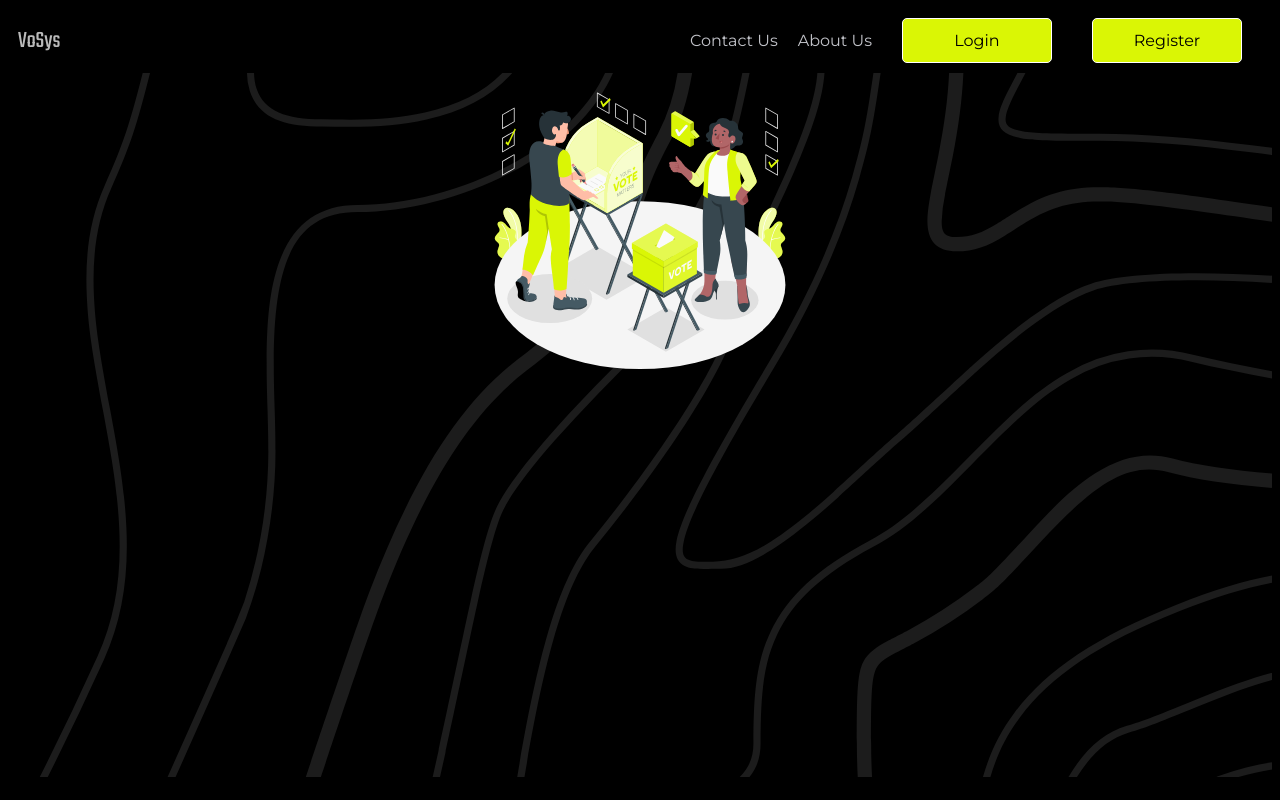
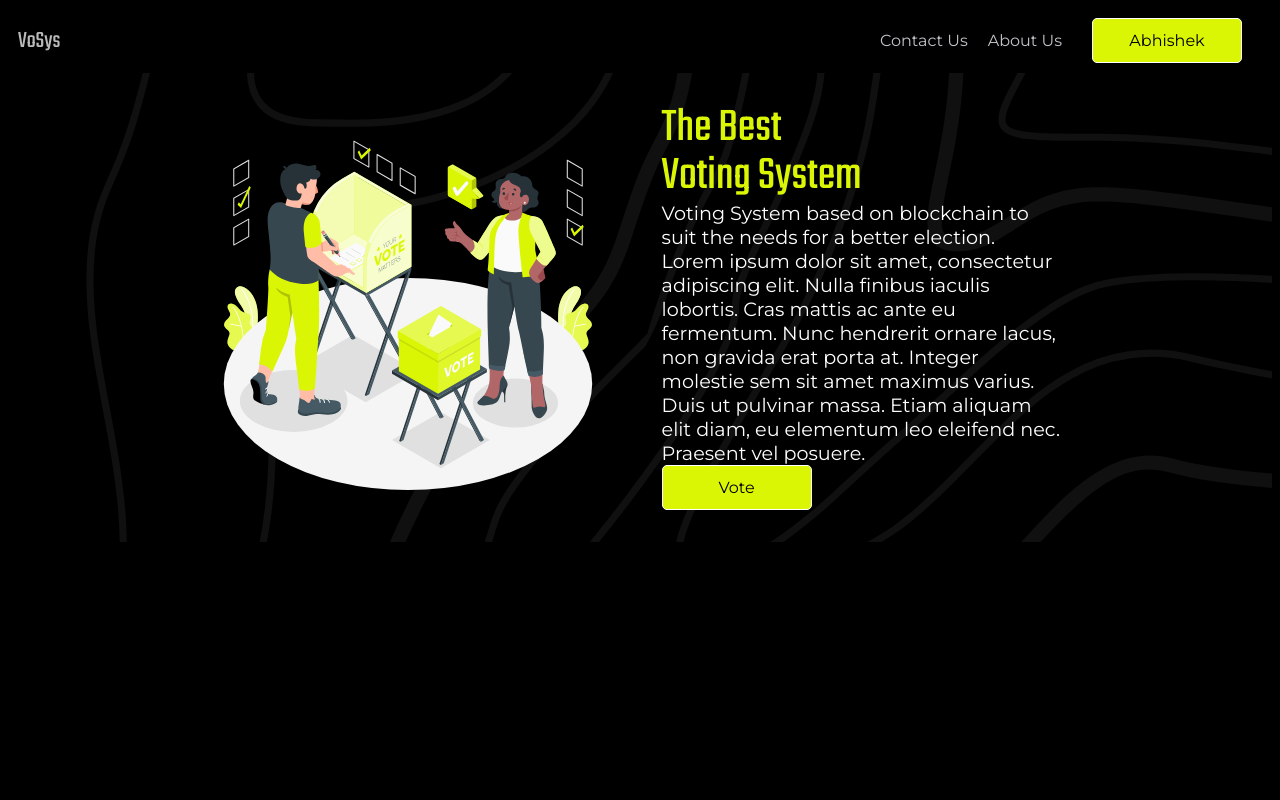
Before and after one commit to sauravk000/voting-system, a React (Vite) app: page / in a window 1280 px wide. Built offline with nearby package versions, Linux system fonts and the light colour scheme.

Commit message:
Added routes and components

```diff
--- a/src/App.jsx
+++ b/src/App.jsx
@@ -1,17 +1,25 @@
-import { useState } from 'react'
-import { BrowserRouter, Routes, Route } from 'react-router-dom'
-import Home from './components/Home'
+import { BrowserRouter, Routes, Route } from 'react-router-dom';
+import Dashboard from './components/Dashboard';
+import Home from './components/Home';
+import Login from './components/Login';
+import LoginDataProvider from './components/LoginDataProvider';
+import NotFound from './components/NotFound';
+import Register from './components/Register';
 
-function App() {
-  // const [count, setCount] = useState(0)
-
-  return (
-    <BrowserRouter>
-      <Routes>
-        <Route path='/' element={<Home/>}></Route>
-      </Routes>
-    </BrowserRouter>
-  )
+function App(props) {
+    return (
+        <LoginDataProvider>
+            <BrowserRouter>
+                <Routes>
+                    <Route path='/' element={<Home />}></Route>
+                    <Route path='/login' element={<Login />}></Route>
+                    <Route path='/register' element={<Register />}></Route>
+                    <Route path='/dashboard' element={<Dashboard />}></Route>
+                    <Route path='*' element={<NotFound />}></Route>
+                </Routes>
+            </BrowserRouter>
+        </LoginDataProvider>
+    );
 }
 
-export default App
+export default App;
--- /dev/null
+++ b/src/components/Dashboard.jsx
@@ -0,0 +1,12 @@
+import { redirect } from 'react-router-dom';
+import { getLoginData } from './LoginDataProvider';
+
+function Dashboard() {
+    const LoginData = getLoginData();
+    if (!LoginData) {
+        redirect('/login');
+    }
+    return <div>Dashboard</div>;
+}
+
+export default Dashboard;
--- a/src/components/Home.jsx
+++ b/src/components/Home.jsx
@@ -1,14 +1,35 @@
-import React from 'react';
+import { Link } from 'react-router-dom';
 import NavBar from './Nav/NavBar';
-import VotingImg from "../assets/Voting-amico.svg";
+import VotingImg from '../assets/Voting-amico.svg';
+import Button from './Utils/Button';
 
-function Home () {
+function Home() {
     return (
         <div>
             <NavBar />
             <div className="content">
-          <div className='homeImage'>
+                <div className="homeImage">
                     <img src={VotingImg} alt="Voting Image" />
+                </div>
+                <div>
+                    <div className="title">
+                        The Best <br /> Voting System
+                    </div>
+                    <p>
+                        Voting System based on blockchain to suit the needs for
+                        a better election.
+                    </p>
+                    <p>
+                        Lorem ipsum dolor sit amet, consectetur adipiscing elit.
+                        Nulla finibus iaculis lobortis. Cras mattis ac ante eu
+                        fermentum. Nunc hendrerit ornare lacus, non gravida erat
+                        porta at. Integer molestie sem sit amet maximus varius.
+                        Duis ut pulvinar massa. Etiam aliquam elit diam, eu
+                        elementum leo eleifend nec. Praesent vel posuere.
+                    </p>
+                    <Link to="/login">
+                        <Button text="Vote"></Button>
+                    </Link>
                 </div>
             </div>
         </div>
--- /dev/null
+++ b/src/components/Login.jsx
@@ -0,0 +1,12 @@
+import { redirect } from 'react-router-dom';
+import { getLoginData } from './LoginDataProvider';
+
+function Login() {
+    const LoginData = getLoginData();
+    if (LoginData) {
+        return redirect('/dashboard');
+    }
+    return <div>Login</div>;
+}
+
+export default Login;
--- /dev/null
+++ b/src/components/LoginDataProvider.jsx
@@ -0,0 +1,18 @@
+import React,{ useContext, createContext, useState } from "react";
+
+const LoginDataContext = createContext();
+
+export function getLoginData() {
+  return useContext(LoginDataContext);
+}
+
+export default function LoginDataProvider({children}) {
+  const [loginData, setLoginData] = useState(null);
+  //Used temporarily until backend data
+  setTimeout(() => {
+    setLoginData({
+      name: "Abhishek",
+    });
+  }, 1000);
+  return <LoginDataContext.Provider value={loginData}>{children}</LoginDataContext.Provider>;
+}
--- a/src/components/Nav/NavBar.jsx
+++ b/src/components/Nav/NavBar.jsx
@@ -1,23 +1,36 @@
-import React from 'react'
-import Button from '../Utils/Button'
+import Button from '../Utils/Button';
 import { Link } from 'react-router-dom';
+import { getLoginData } from '../LoginDataProvider';
 
-function NavBar () {
+function NavBar() {
+    const loginData = getLoginData();
+    if (!loginData) {
+        console.log('Null');
+    }
+
     return (
-      <div className='nav'>
-        <div className='brand'>VoSys</div>
-        <div className='links'>
+        <div className="nav">
+            <div className="brand">VoSys</div>
+            <div className="links">
                 <Link to="/contact">Contact Us</Link>
                 <Link to="/about">About Us</Link>
+                {!loginData ? (
+                    <>
                         <Link to="/login">
                             <Button text="Login"></Button>
                         </Link>
                         <Link to="/register">
                             <Button text="Register"></Button>
                         </Link>
+                    </>
+                ) : (
+                    <Link to="/dashboard">
+                        <Button text={loginData.name}></Button>
+                    </Link>
+                )}
             </div>
         </div>
     );
 }
 
-export default NavBar
+export default NavBar;
--- /dev/null
+++ b/src/components/NotFound.jsx
@@ -0,0 +1,10 @@
+function NotFound() {
+    const style = {
+        display: 'flex',
+        justifyContent: 'center',
+        textAlign: 'center',
+    };
+    return <div style={style}>Page Not found!</div>;
+}
+
+export default NotFound;
--- /dev/null
+++ b/src/components/Register.jsx
@@ -0,0 +1,13 @@
+import { redirect } from 'react-router-dom';
+import { getLoginData } from './LoginDataProvider';
+
+function Register() {
+    const LoginData = getLoginData();
+    console.log(LoginData);
+    if (LoginData) {
+        redirect('/dashboard');
+    }
+    return <div>Register</div>;
+}
+
+export default Register;
```
Also changed, not shown: src/main.jsx (+8 -9 lines), src/index.css, 1 other file (tests, documents, lock files or other folders). Lines whose indentation alone changed are shown as unchanged.
